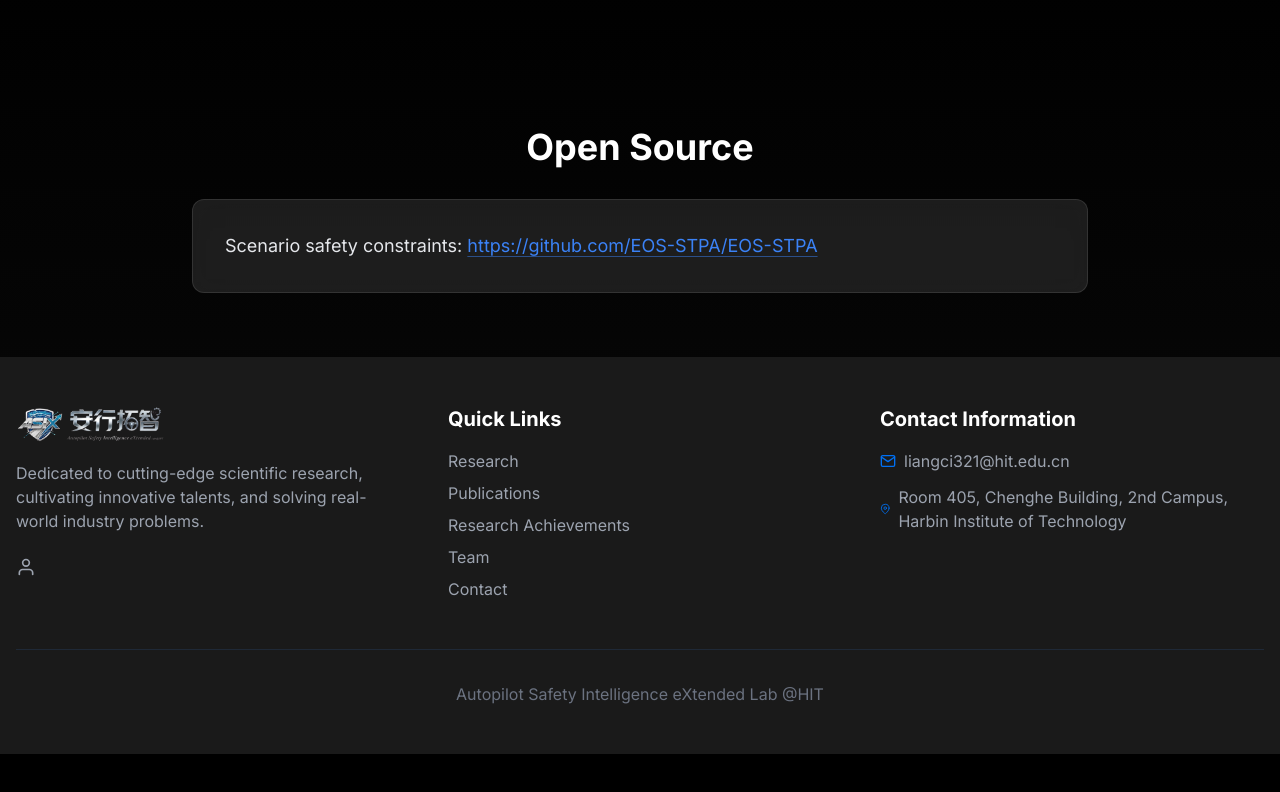
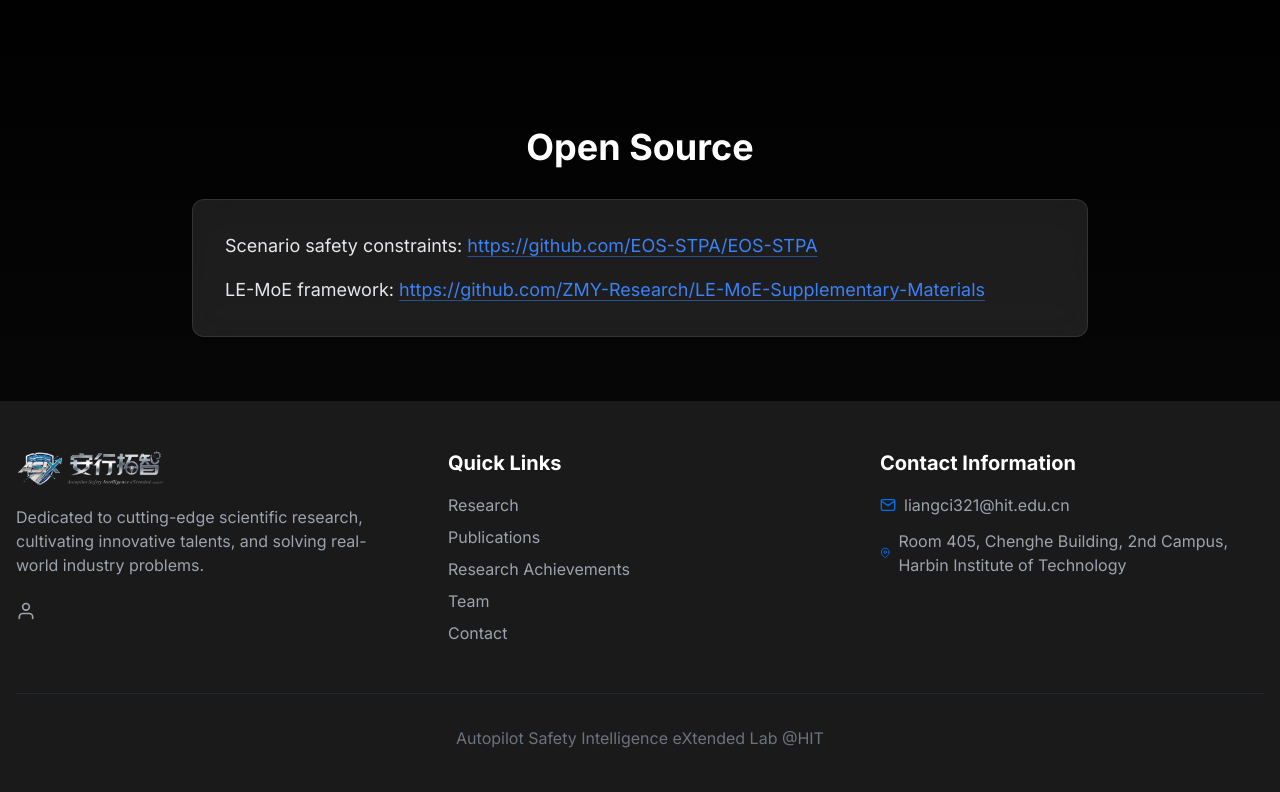
Before and after one commit to zs077/lab-website, a Next.js app: page /research in a window 1280 px wide. Shown: the part 3265-4057 px from the top of the page. Before the commit the page ends 4019 px from the top, so only its background shows below. Built offline with nearby package versions, Linux system fonts and the light colour scheme.

Commit message:
Add LE-MoE framework to Open Source

```diff
--- a/src/app/research/page.tsx
+++ b/src/app/research/page.tsx
@@ -62,7 +62,7 @@ export default function Research() {
         <h2 id="open-source-title" className="section-title mb-8 text-center">
           Open Source
         </h2>
-        <div className="glassmorphism mx-auto max-w-4xl p-6 md:p-8">
+        <div className="glassmorphism mx-auto max-w-4xl space-y-4 p-6 md:p-8">
           <p className="text-lg text-gray-200">
             Scenario safety constraints:{' '}
             <a
@@ -74,6 +74,17 @@ export default function Research() {
               https://github.com/EOS-STPA/EOS-STPA
             </a>
           </p>
+          <p className="text-lg text-gray-200">
+            LE-MoE framework:{' '}
+            <a
+              href="https://github.com/ZMY-Research/LE-MoE-Supplementary-Materials"
+              target="_blank"
+              rel="noopener noreferrer"
+              className="break-all text-blue-500 underline decoration-blue-500/50 underline-offset-4 transition-colors hover:text-blue-400"
+            >
+              https://github.com/ZMY-Research/LE-MoE-Supplementary-Materials
+            </a>
+          </p>
         </div>
       </section>
 
```
